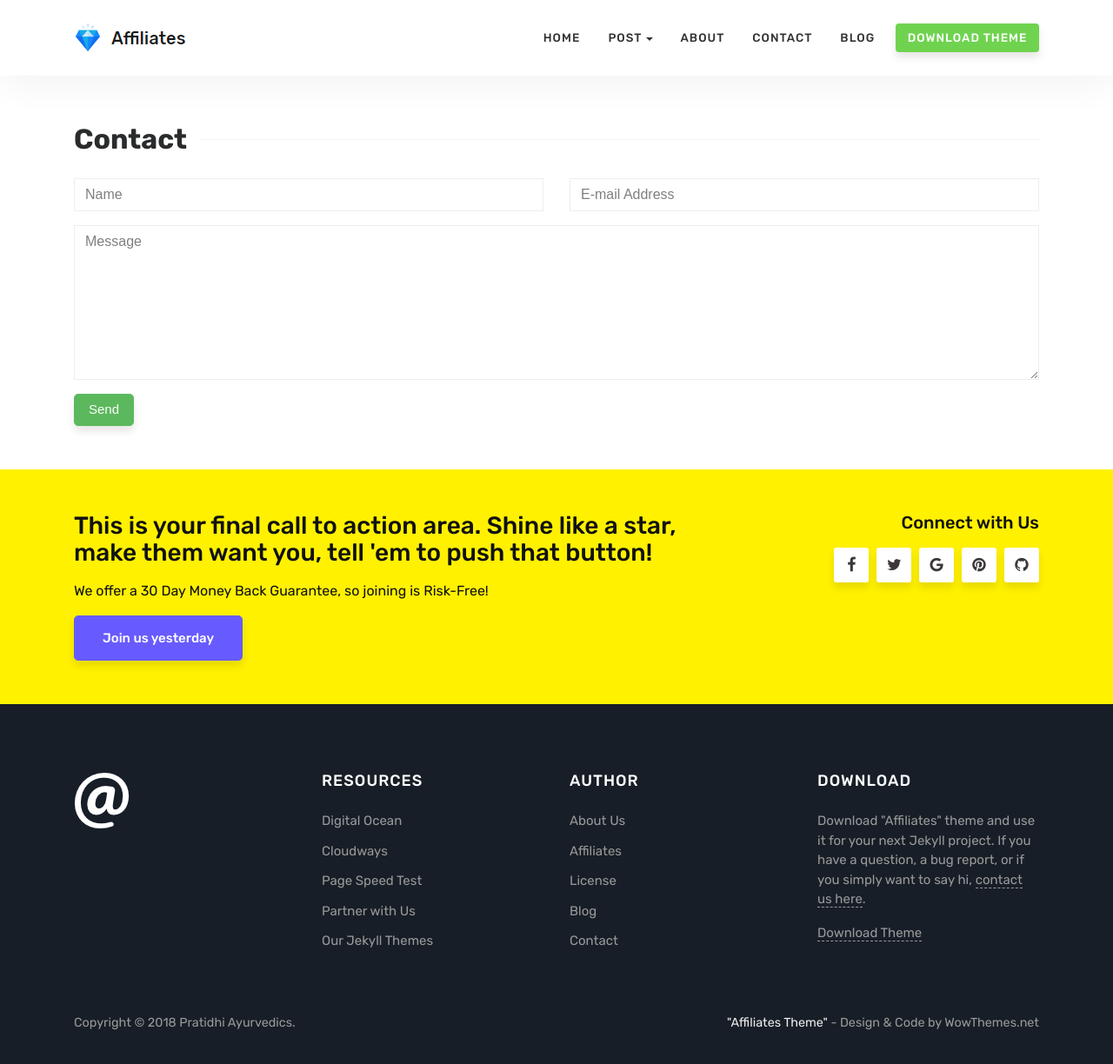
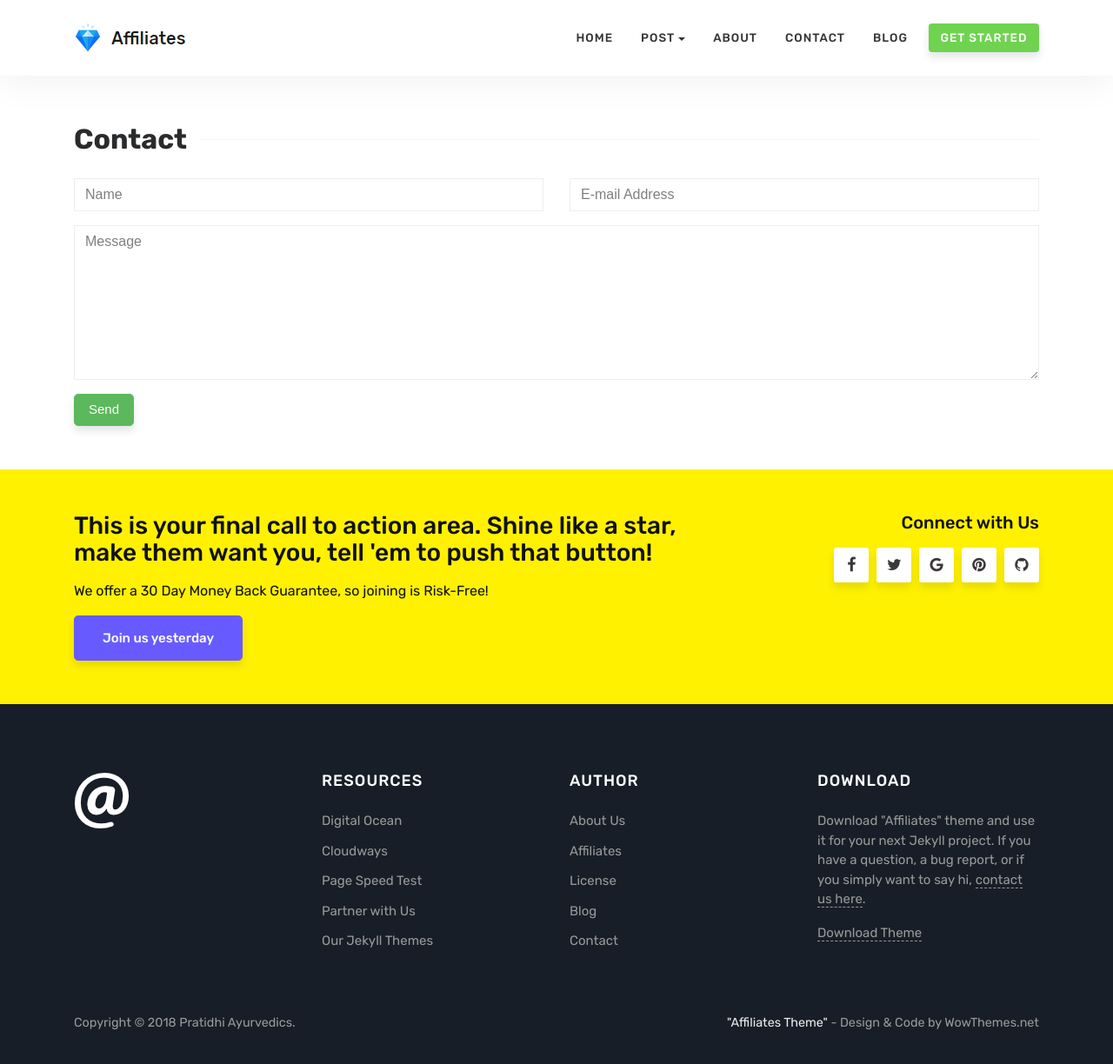
Before and after one commit to rahulrajan2202/pratidhi, a Jekyll site: the page built from contact.html, in a window 1280 px wide and 1233 px high. Shown: the top 1224 px of the window at 87% size. Built offline with Jekyll 4.4.1, drawn with Linux system fonts in a browser that asks for light colours.

Commit message:
commit 34

```diff
--- a/_layouts/default.html
+++ b/_layouts/default.html
@@ -82,7 +82,7 @@
 
 
                 <li class="nav-item">
-                    <a class="nav-link highlight" href="https://github.com/wowthemesnet/affiliates-jekyll-theme/archive/master.zip">Download Theme</a>
+                    <a class="nav-link highlight" href="https://github.com/wowthemesnet/affiliates-jekyll-theme/archive/master.zip">Get Started</a>
                 </li>
 
             </ul>
```
